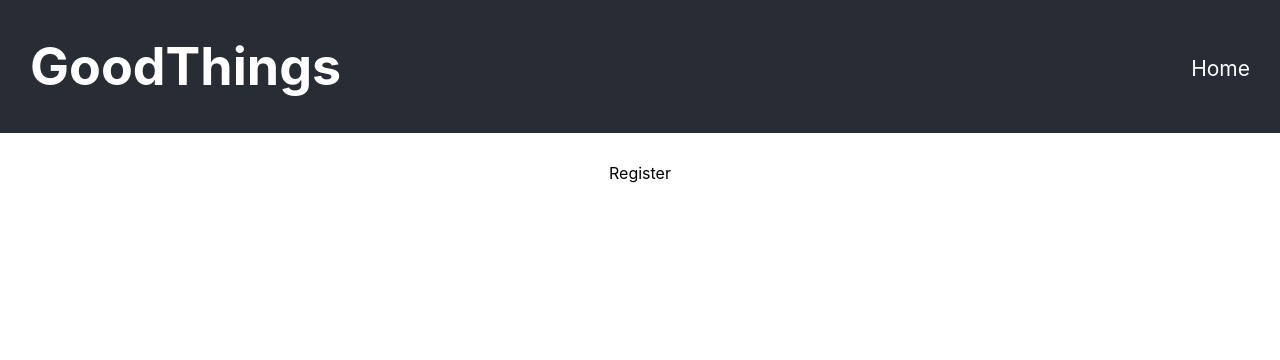
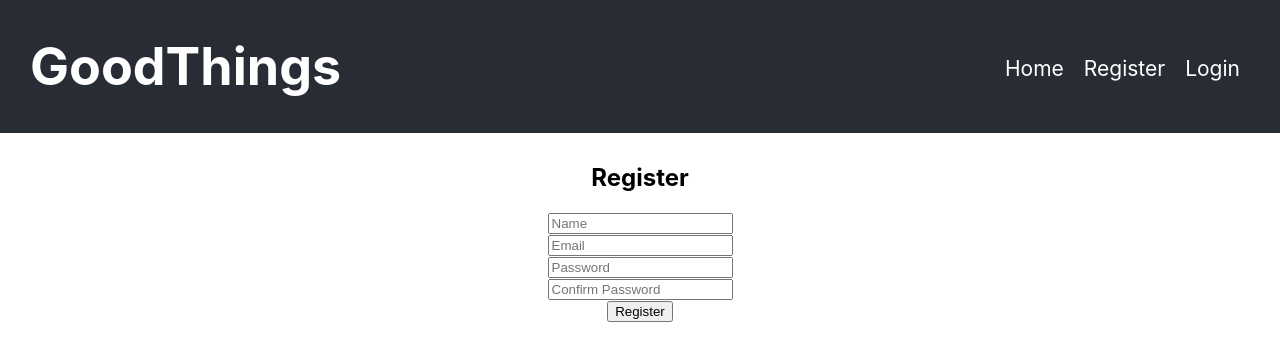
Before and after one commit to itdev161-fa2019/terence-lee, a React (Create React App) app in the folder client/: page /register in a window 1280 px wide. Shown: the top 360 px of the page. Built offline with nearby package versions, Linux system fonts and the light colour scheme.

Commit message:
Finished Activity 7

```diff
--- a/client/src/App.css
+++ b/client/src/App.css
@@ -25,9 +25,9 @@
   padding-right: 30px;
 }
 
-.App-header ui li {
+.App-header ul li {
   display: inline;
-  text-align:center;
+  text-align: center;
   padding: 10px;
 }
 
--- a/client/src/App.tsx
+++ b/client/src/App.tsx
@@ -1,7 +1,11 @@
 import React from 'react';
+import axios from 'axios';
+import { BrowserRouter as Router, Switch, Route, Link } from 'react-router-dom';
+
 import './App.css';
-import axios from 'axios';
-import {BrowserRouter as Router, Switch, Route, Link} from 'react-router-dom';
+import Register from './components/Register/Register';
+import Login from './components/Login/Login';
+
 
 class App extends React.Component {
   state = {
@@ -30,10 +34,10 @@
                 <Link to="/">Home</Link>
               </li>
               <li>
-                <Link to="/register"></Link>
+                <Link to="/register">Register</Link>
               </li>
               <li>
-                <Link to="/login"></Link>
+                <Link to="/login">Login</Link>
               </li>
             </ul>
         </header>
@@ -42,12 +46,8 @@
               {this.state.data}
           </Route>
           <Switch>
-            <Route path="/register">
-              Register
-            </Route>
-            <Route path="/login">
-              Login
-            </Route>
+            <Route path="/register" component={Register}/>
+            <Route path="/login" component={Login}/>
           </Switch>
         </main>
       </div>
--- /dev/null
+++ b/client/src/components/Login/Login.js
@@ -0,0 +1,7 @@
+import React from 'react';
+
+const Login = () => {
+    return <div>Login</div>;
+}
+
+export default Login;
--- /dev/null
+++ b/client/src/components/Register/Register.js
@@ -0,0 +1,74 @@
+import React, {useState} from 'react';
+import axios from 'axios';
+
+const Register = () => {
+    const [userData, setUserData] = useState({
+        name: "",
+        email: "",
+        password: "",
+        passwordConfirm: ""
+    })
+
+    const { name, email, password, passwordConfirm } = userData;
+
+    const onChange = e => {
+        const { name, value } = e.target;
+        setUserData({
+            ...userData,
+            [name]: value
+        })
+    }
+
+    const register = async () => {
+        if (password !== passwordConfirm) {
+            console.log("Password don't match");
+        }
+        else {
+            const newUser = {
+                name: name,
+                email: email,
+                password: password
+            };
+
+            try {
+                const config = {
+                    headers: {
+                        "Content-Type": "application/json"
+                    }
+                };
+
+                const body = JSON.stringify(newUser);
+                const res = await axios.post("http://localhost:5000/api/users", body, config);
+                console.log(res.data);
+            }
+            catch (error) {
+                console.error(error.response.data);
+                //return;
+            }
+        }
+    }
+
+    return (
+        <div>
+            <h2>Register</h2>
+            <div>
+                <input type="text" placeholder="Name" name="name" value={name} onChange={e => onChange(e)} />
+            </div>
+            <div>
+                <input type="text" placeholder="Email" name="email" value={email} onChange={e => onChange(e)} />
+            </div>
+            <div>
+                <input type="text" placeholder="Password" name="password" value={password} onChange={e => onChange(e)} />
+            </div>
+            <div>
+                <input type="text" placeholder="Confirm Password" name="passwordConfirm" value={passwordConfirm} onChange={e => onChange(e)} />
+            </div>
+            <div>
+                <button onClick={() => register()}>Register</button>
+            </div>
+        </div>
+    )
+};
+
+
+export default Register;
```
